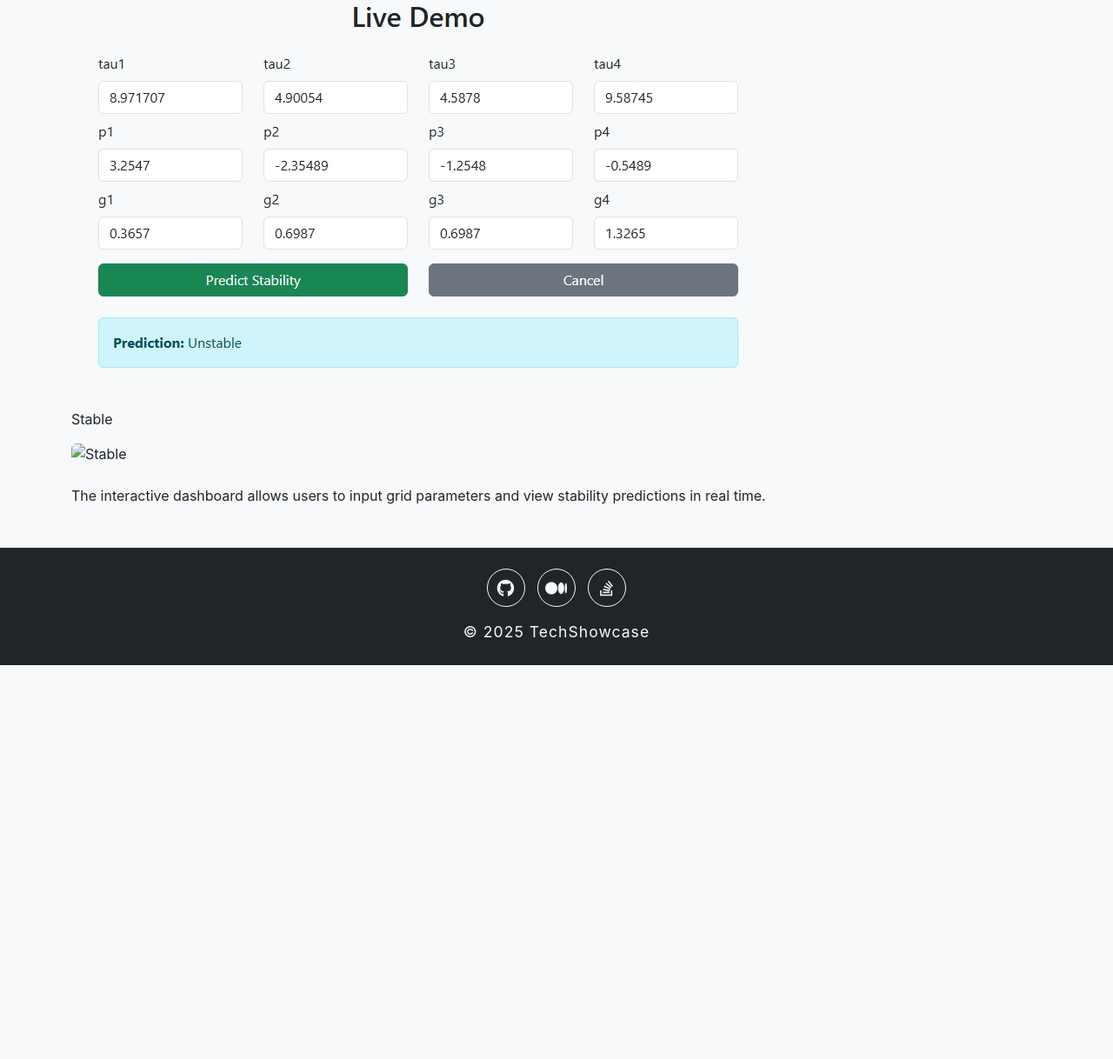
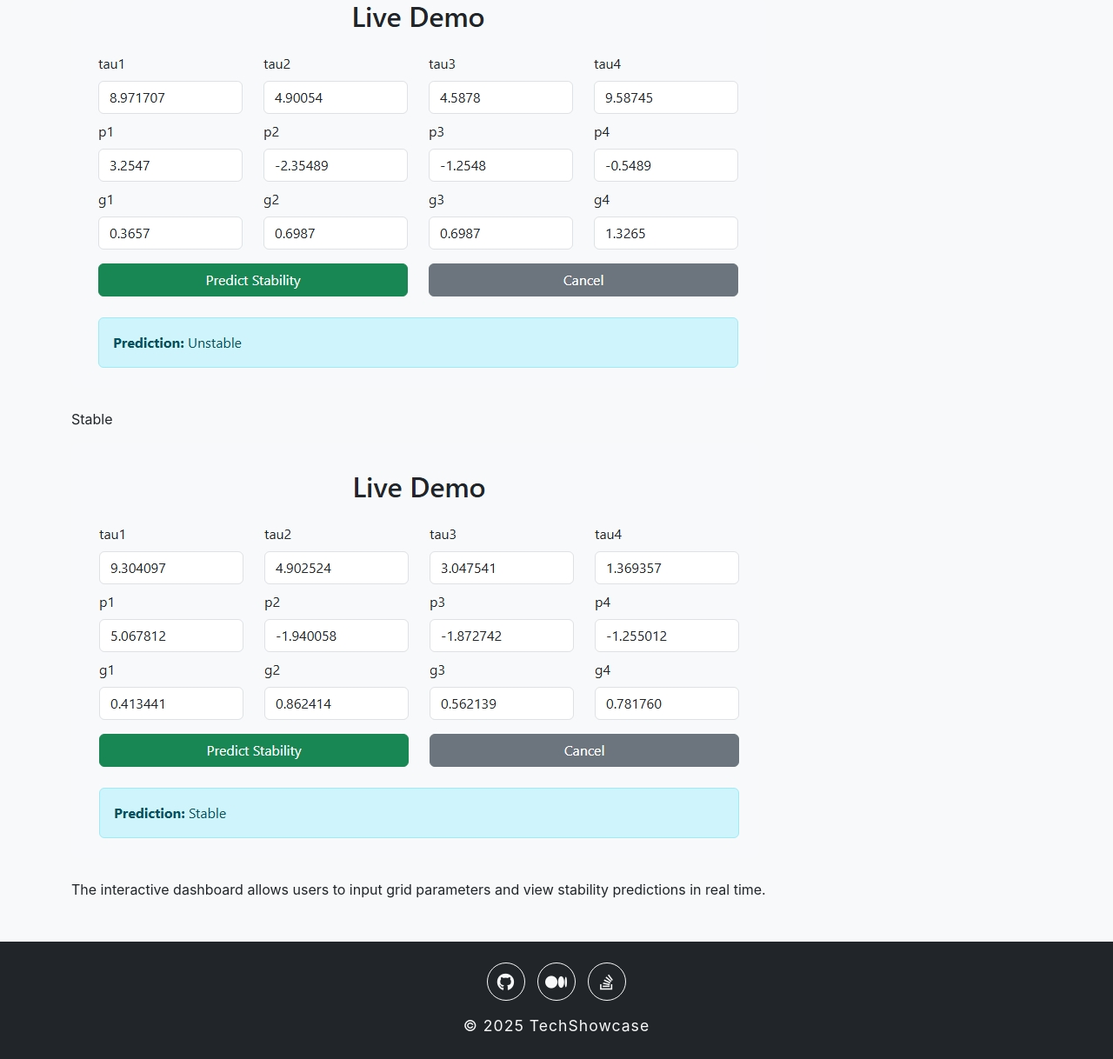
Before and after one commit to Saravanars07/Pro, a Flask app: page / in a window 1280 px wide. Shown: the part 5076-6294 px from the top of the page at 87% size. Before the commit the page ends 5841 px from the top, so only its background shows below. Run offline with Flask 3, Linux system fonts and the light colour scheme; parts of the project's set-up code (start-up, migrations or seed data) failed here and were passed over.

Commit message:
spelling mistake

```diff
--- a/templates/index.html
+++ b/templates/index.html
@@ -436,7 +436,7 @@
     <p>Unstable</p>
     <img src="static/image/output.jpeg" alt="Unstable" class="img-fluid rounded mb-4">
     <p>Stable</p>
-    <img scr="static/image/outputStb.jpeg" alt="Stable" class="img-fluid rounded mb-4">
+    <img src="static/image/outputStb.jpeg" alt="Stable" class="img-fluid rounded mb-4">
     <p>
       The interactive dashboard allows users to input grid parameters and view stability predictions in real time.
     </p>
```
